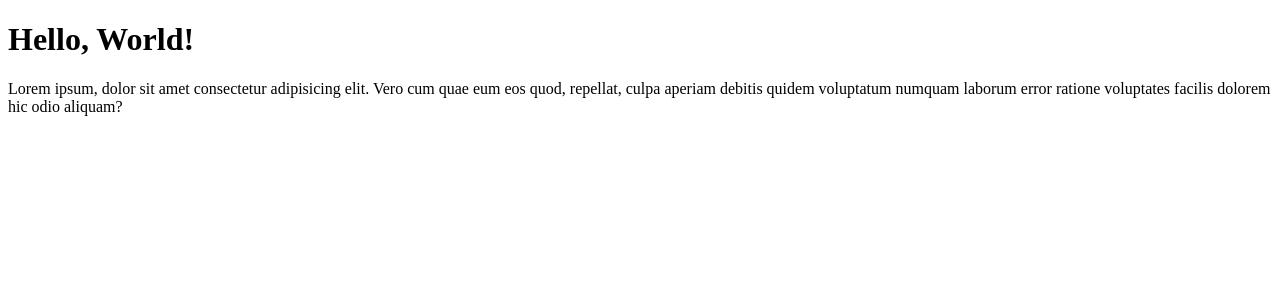
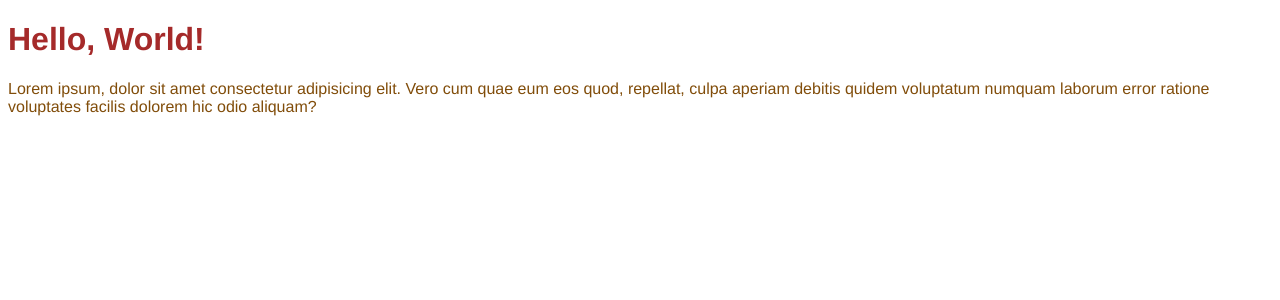
Before and after one commit to breGarcia66/React-Project-Pomodoro, a React (Vite) app: page / in a window 1280 px wide. Shown: the top 300 px of the page. Built offline with nearby package versions, Linux system fonts and the light colour scheme.

Commit message:
Usando CSS global e CSS modules

```diff
--- a/src/App.tsx
+++ b/src/App.tsx
@@ -1,7 +1,13 @@
+import { Heading } from './components/Heading';
+
+import './styles/theme.css';
+import './styles/global.css';
+
 export function App() {
+
   return (
     <>
-      <h1>Hello, World!</h1>
+      <Heading />
       <p>Lorem ipsum, dolor sit amet consectetur adipisicing elit. Vero cum quae eum eos quod, repellat, culpa aperiam debitis quidem voluptatum numquam laborum error ratione voluptates facilis dolorem hic odio aliquam?</p>
     </>
   );
--- /dev/null
+++ b/src/components/Heading/Heading.module.css
@@ -0,0 +1,3 @@
+.heading {
+    color: brown;
+}
--- /dev/null
+++ b/src/components/Heading/index.tsx
@@ -0,0 +1,5 @@
+import styles from './Heading.module.css'
+
+export function Heading() {
+  return <h1 className = {styles.heading}>Hello, World!</h1>;
+}
--- /dev/null
+++ b/src/styles/global.css
@@ -0,0 +1,7 @@
+* {
+    font-family: 'Franklin Gothic Medium', 'Arial Narrow', Arial, sans-serif;
+}
+
+p {
+    color: var(--primary-color);
+}
--- /dev/null
+++ b/src/styles/theme.css
@@ -0,0 +1,3 @@
+:root {
+    --primary-color: #814d0a;
+}
```
